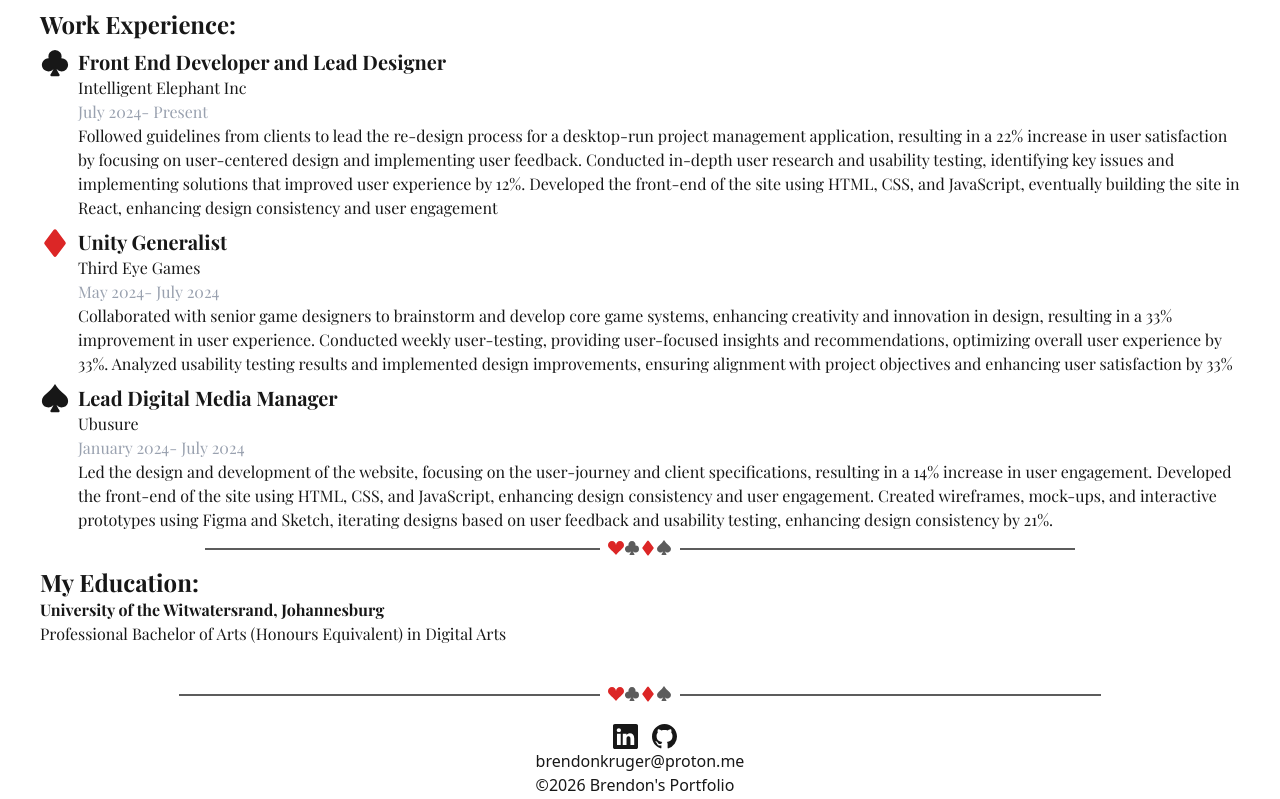
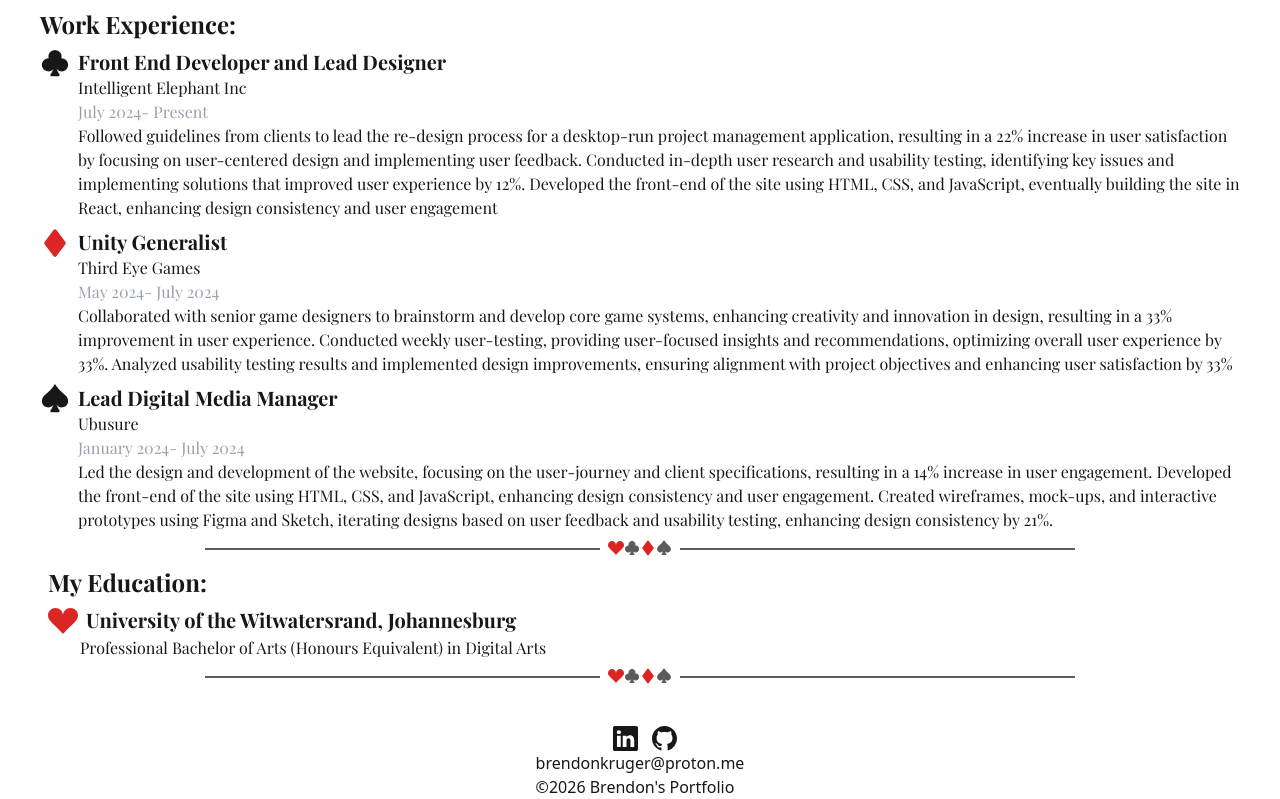
Before and after one commit to brendonmustdie/psychic-memory, a Next.js app: page /myCV in a window 1280 px wide. Shown: the part 814-1613 px from the top of the page. Built offline with nearby package versions, Linux system fonts and the light colour scheme; a web font is replaced by a local one.

Commit message:
Cv fixes

```diff
--- a/src/app/myCV/page.js
+++ b/src/app/myCV/page.js
@@ -177,12 +177,24 @@ export default function Page() {
                 </div>
                 <DividerComp></DividerComp>
 <div className={" font-serif"}>
-                <h2 className={"text-2xl font-bold"}>My Education:</h2>
-                <p className={"font-bold"}>University of the Witwatersrand, Johannesburg</p>
-                <p>Professional Bachelor of Arts (Honours Equivalent) in Digital Arts</p>
+                <h2 className={"text-2xl font-bold m-2"}>My Education:</h2>
+    <div>
+        <div className={"flex flex-row gap-2"}>
+            <svg xmlns="http://www.w3.org/2000/svg" width="30" height="30" fill="#DC2626"
+                 className="bi bi-suit-heart-fill ml-2" viewBox="0 0 16 16">
+                <path
+                    d="M4 1c2.21 0 4 1.755 4 3.92C8 2.755 9.79 1 12 1s4 1.755 4 3.92c0 3.263-3.234 4.414-7.608 9.608a.513.513 0 0 1-.784 0C3.234 9.334 0 8.183 0 4.92 0 2.755 1.79 1 4 1"/>
+            </svg>
+            <p className={"font-bold text-xl"}>University of the Witwatersrand, Johannesburg</p>
+        </div>
+
+        <p className={"ml-10"}>Professional Bachelor of Arts (Honours Equivalent) in Digital Arts</p>
+    </div>
+
 </div>
+                <DividerComp></DividerComp>
             </div>
-            <DividerComp></DividerComp>
+
 <FooterComp></FooterComp>
         </main>
     );
```
